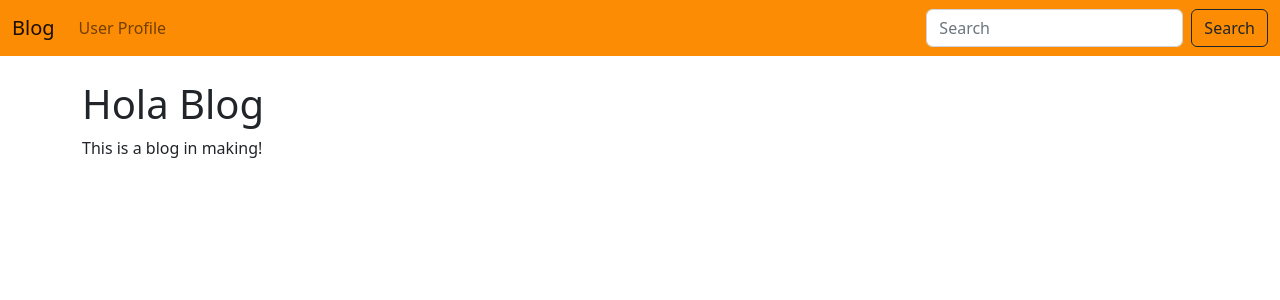
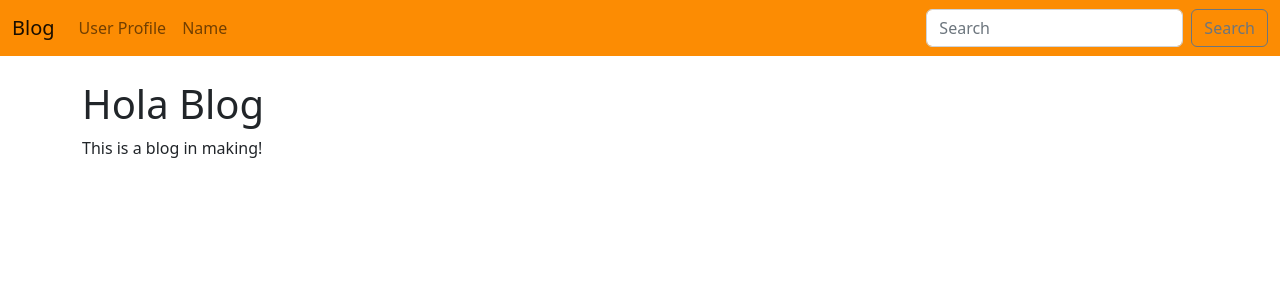
Before and after one commit to aroranubhav/Simple-Blog, a Flask app: page / in a window 1280 px wide. Shown: the top 300 px of the page. Run offline with Flask 2, Linux system fonts and the light colour scheme.

Commit message:
added wtf forms and and basic dev around it

```diff
--- a/app.py
+++ b/app.py
@@ -1,7 +1,17 @@
+from crypt import methods
 from flask import Flask, render_template
+from flask_wtf import FlaskForm
+from wtforms import FormField, StringField, SubmitField
+from wtforms.validators import DataRequired
+import os
 
 #flask instance
 app = Flask(__name__)
+app.config['SECRET_KEY'] = os.urandom(32)
+
+class NameForm(FlaskForm):
+    name = StringField("What's your name?", validators = [DataRequired()])
+    submit = SubmitField("Submit")
 
 @app.route('/')
 def index():
@@ -20,3 +30,16 @@ def page_not_found(e):
 @app.errorhandler(500)
 def internal_server_handler(e):
     return render_template('500.html'), 500
+
+@app.route('/name', methods = ['GET', 'POST'])
+def name():
+    name = None
+    form = NameForm()
+    #validate form
+    if form.validate_on_submit():
+        name = form.name.data
+        form.name.data = ''
+
+    return render_template('name.html',
+            name = name,
+            form = form)
--- a/templates/navbar.html
+++ b/templates/navbar.html
@@ -10,10 +10,13 @@
           <li class="nav-item">
             <a class="nav-link" href="{{ url_for('user', name = 'Max') }}">User Profile</a>
           </li>
+          <li class="nav-item">
+            <a class="nav-link" href="{{ url_for('name') }}">Name</a>
+          </li>
         </ul>
         <form class="d-flex" role="search">
           <input class="form-control me-2" type="search" placeholder="Search" aria-label="Search">
-          <button class="btn btn-outline-dark" type="submit">Search</button>
+          <button class="btn btn-outline-secondary" type="submit">Search</button>
         </form>
       </div>
     </div>
```
Also changed, not shown: templates/name.html (added, +22 -0 lines).
